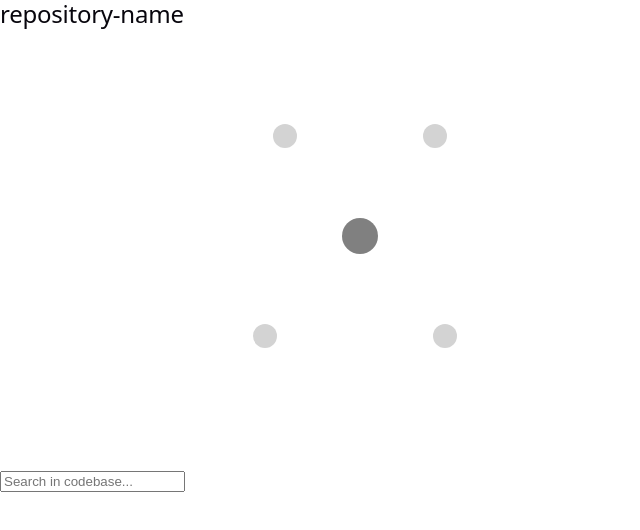
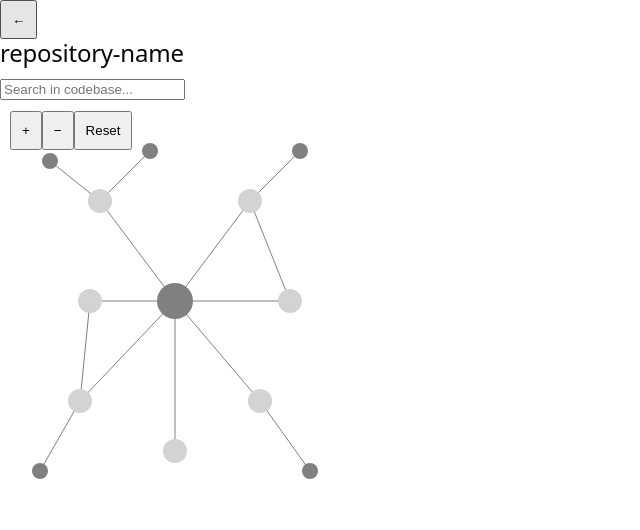
Before and after one commit to agile-students-fall2026/generic-mern-stack-project-repoiq, a React (Vite) app in the folder front-end/: page / in a window 1280 px wide. Shown: the top 530 px of the page, without its empty margins (0-640 px from the left). Built offline with nearby package versions, Linux system fonts and the light colour scheme.

Commit message:
added more dots and lines

```diff
--- a/front-end/src/components/InteractiveMap.jsx
+++ b/front-end/src/components/InteractiveMap.jsx
@@ -1,18 +1,62 @@
 
+import { useState } from 'react'
 
 function InteractiveMap({ setPage }) {
+  const [zoom, setZoom] = useState(1)
+
   return (
     <div>
+      <button onClick={() => setPage('complete')}>←</button>
       <h2>repository-name</h2>
       <input placeholder="Search in codebase..." />
 
+      <div style={{ position: 'relative', width: 350, height: 450 }}>
+
         <svg width="350" height="450">
+          <g transform={`translate(175 225) scale(${zoom}) translate(-175 -225)`}>
+
+            <line x1="175" y1="200" x2="100" y2="100" stroke="gray" />
+            <line x1="175" y1="200" x2="250" y2="100" stroke="gray" />
+            <line x1="175" y1="200" x2="80" y2="300" stroke="gray" />
+            <line x1="175" y1="200" x2="260" y2="300" stroke="gray" />
+            <line x1="175" y1="200" x2="90" y2="200" stroke="gray" />
+            <line x1="175" y1="200" x2="290" y2="200" stroke="gray" />
+            <line x1="175" y1="200" x2="175" y2="350" stroke="gray" />
+
+            <line x1="100" y1="100" x2="50" y2="60" stroke="gray" />
+            <line x1="100" y1="100" x2="150" y2="50" stroke="gray" />
+            <line x1="250" y1="100" x2="300" y2="50" stroke="gray" />
+            <line x1="80" y1="300" x2="40" y2="370" stroke="gray" />
+            <line x1="260" y1="300" x2="310" y2="370" stroke="gray" />
+            <line x1="90" y1="200" x2="80" y2="300" stroke="gray" />
+            <line x1="250" y1="100" x2="290" y2="200" stroke="gray" />
+
             <circle cx="175" cy="200" r="18" fill="gray" />
+
             <circle cx="100" cy="100" r="12" fill="lightgray" />
             <circle cx="250" cy="100" r="12" fill="lightgray" />
             <circle cx="80" cy="300" r="12" fill="lightgray" />
             <circle cx="260" cy="300" r="12" fill="lightgray" />
+            <circle cx="90" cy="200" r="12" fill="lightgray" />
+            <circle cx="290" cy="200" r="12" fill="lightgray" />
+            <circle cx="175" cy="350" r="12" fill="lightgray" />
+
+            <circle cx="50" cy="60" r="8" fill="gray" />
+            <circle cx="150" cy="50" r="8" fill="gray" />
+            <circle cx="300" cy="50" r="8" fill="gray" />
+            <circle cx="40" cy="370" r="8" fill="gray" />
+            <circle cx="310" cy="370" r="8" fill="gray" />
+
+          </g>
         </svg>
+
+        <div style={{ position: 'absolute', top: 10, left: 10 }}>
+          <button onClick={() => setZoom(zoom + 0.2)}>+</button>
+          <button onClick={() => setZoom(Math.max(0.2, zoom - 0.2))}>−</button>
+          <button onClick={() => setZoom(1)}>Reset</button>
+        </div>
+
+      </div>
     </div>
   )
 }
```
Lines whose indentation alone changed are shown as unchanged.
